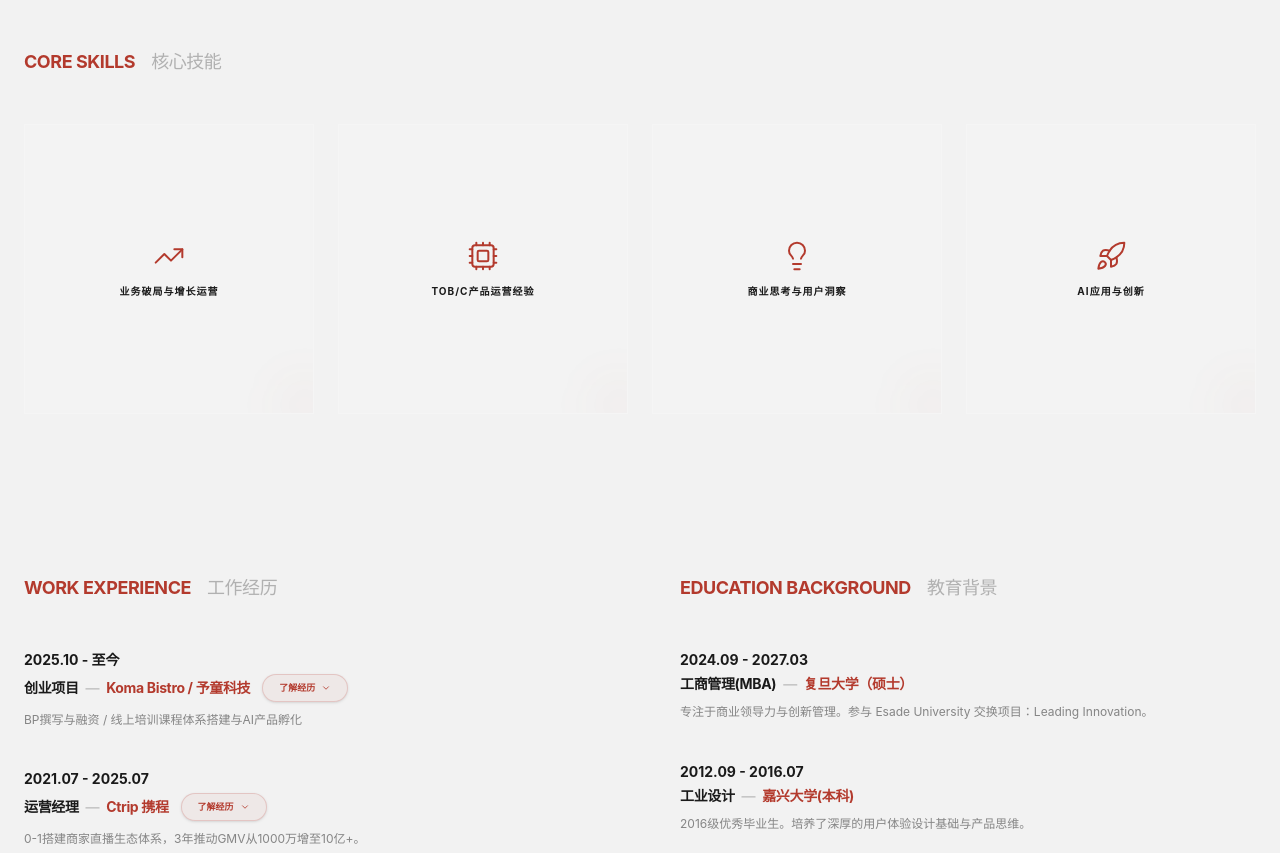
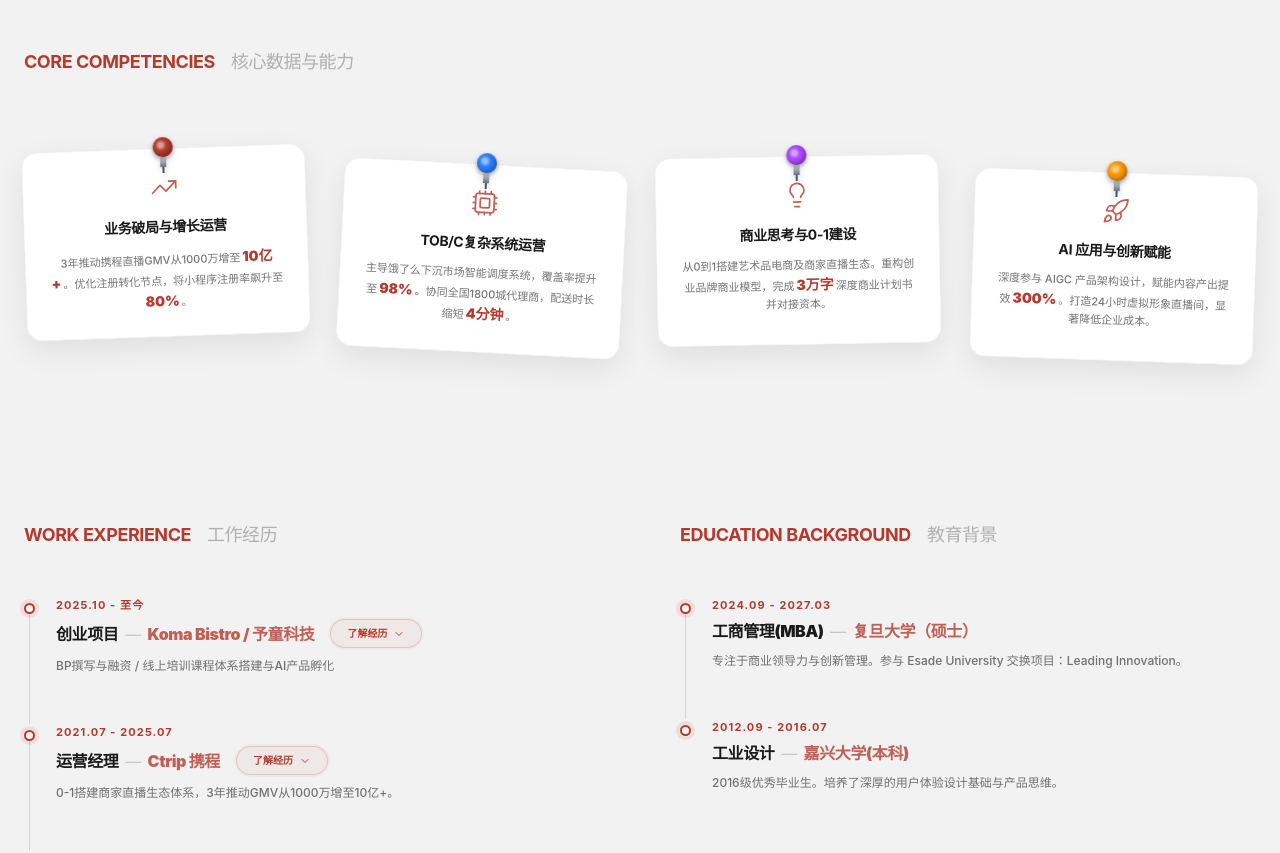
Before and after one commit to zwy0025-dev/jodie-cv, a React (Vite) app: page / in a window 1280 px wide. Shown: the part 880-1733 px from the top of the page. Built offline with nearby package versions, Linux system fonts and the light colour scheme.

Commit message:
Update App.tsx

```diff
--- a/src/App.tsx
+++ b/src/App.tsx
@@ -1,4 +1,3 @@
-
 /**
  * @license
  * SPDX-License-Identifier: Apache-2.0
@@ -78,16 +77,6 @@ const NavItem = ({ zh, en, href }: { zh: string; en: string; href: string }) =>
   </motion.a>
 );
 
-const FloatingLabel = ({ children, delay = 0 }: { children: React.ReactNode; delay?: number }) => (
-  <motion.div
-    animate={{ y: [0, -10, 0] }}
-    transition={{ duration: 4, repeat: Infinity, ease: "easeInOut", delay }}
-    className="bg-ink/80 backdrop-blur-sm px-4 py-2 rounded-full border border-rust/30 shadow-lg"
-  >
-    <span className="text-rust font-bold text-xs tracking-widest">{children}</span>
-  </motion.div>
-);
-
 const BreathingTag = ({ children }: { children: string }) => (
   <motion.span
     animate={{
@@ -135,6 +124,38 @@ const CharacterPop = ({ text, className = "" }: { text: string; className?: stri
   );
 };
 
+// --- 重构的立体图钉便签组件 ---
+const PushPin = ({ colorClass = "bg-rust" }) => (
+  <div className="absolute -top-3 left-1/2 -translate-x-1/2 z-20 flex flex-col items-center drop-shadow-md">
+    {/* 钉子头部 */}
+    <div className={`w-5 h-5 rounded-full ${colorClass} shadow-[inset_-2px_-2px_4px_rgba(0,0,0,0.3),0_2px_4px_rgba(0,0,0,0.3)] relative`}>
+      <div className="absolute top-1 left-1 w-2 h-2 bg-white/50 rounded-full blur-[1px]" />
+    </div>
+    {/* 钉子针脚 */}
+    <div className="w-1.5 h-2.5 bg-gradient-to-b from-gray-300 to-gray-500 shadow-sm" />
+    <div className="w-0.5 h-1.5 bg-gray-600" />
+  </div>
+);
+
+const StickySkillCard = ({ title, dataDesc, icon: Icon, rotation, pinColor }: { title: string, dataDesc: React.ReactNode, icon: any, rotation: string, pinColor: string }) => (
+  <motion.div
+    whileHover={{ scale: 1.05, zIndex: 10 }}
+    className={`relative bg-white p-6 rounded-2xl shadow-[0_10px_30px_rgba(0,0,0,0.08)] border border-ink/5 ${rotation} transition-transform duration-300`}
+  >
+    <PushPin colorClass={pinColor} />
+    <div className="mb-4 text-rust flex justify-center opacity-80">
+      <Icon size={28} strokeWidth={1.5} />
+    </div>
+    <h3 className="text-center font-bold text-sm mb-3 text-ink tracking-tight">
+      {title}
+    </h3>
+    <div className="text-[11px] text-ink/60 leading-relaxed text-center font-medium">
+      {dataDesc}
+    </div>
+  </motion.div>
+);
+
+// --- 重构的时间轴工作经历组件 ---
 const TimelineItem = ({
   date,
   title,
@@ -156,64 +177,86 @@ const TimelineItem = ({
 
   return (
     <motion.div
-      initial={{ opacity: 0, y: 10 }}
-      whileInView={{ opacity: 1, y: 0 }}
+      initial={{ opacity: 0, x: -20 }}
+      whileInView={{ opacity: 1, x: 0 }}
       viewport={{ once: true }}
-      className="mb-10 last:mb-0 group"
+      className="relative pl-8 mb-12 group last:mb-0"
     >
-      <div className="text-ink font-bold text-sm mb-1">{date}</div>
-      <div className="flex flex-wrap items-center gap-3 mb-2">
-        <h4 className="text-sm font-bold tracking-tight">
-          {title} <span className="text-ink/20 mx-1">—</span> <span className="text-rust">{company}</span>
+      {/* Timeline Line & Dot */}
+      <div className="absolute left-[5px] top-2 bottom-[-3rem] w-px bg-rust/20 group-last:bg-transparent transition-colors duration-500 group-hover:bg-rust/50" />
+      <div className="absolute left-0 top-1.5 w-[11px] h-[11px] rounded-full bg-paper border-[2.5px] border-rust shadow-[0_0_0_4px_rgba(179,58,45,0.1)] group-hover:scale-125 group-hover:bg-rust transition-all duration-300 z-10" />
+
+      <div className="text-rust font-bold text-[11px] tracking-widest mb-1.5 uppercase">{date}</div>
+      <div className="flex flex-wrap items-center gap-4 mb-2">
+        <h4 className="text-base font-black tracking-tight text-ink">
+          {title} <span className="text-ink/20 mx-1 font-normal">—</span> <span className="text-rust/80">{company}</span>
         </h4>
         {details && (
-          <button
+          <motion.button
+            animate={{
+              boxShadow: ["0px 0px 0px 0px rgba(179,58,45,0)", "0px 0px 0px 6px rgba(179,58,45,0.15)", "0px 0px 0px 0px rgba(179,58,45,0)"]
+            }}
+            transition={{ duration: 2, repeat: Infinity }}
             onClick={() => setIsExpanded(!isExpanded)}
-            className="text-[9px] font-bold bg-rust/5 text-rust px-4 py-1.5 rounded-full border border-rust/20 hover:bg-rust hover:text-white transition-all flex items-center gap-1.5 shadow-sm"
+            className="text-[10px] font-bold bg-rust/5 text-rust px-4 py-1.5 rounded-full border border-rust/20 hover:bg-rust hover:text-white transition-colors flex items-center gap-1.5 z-10 relative cursor-pointer"
           >
-            了解经历 {isExpanded ? <ChevronDown size={10} className="rotate-180 transition-transform" /> : <ChevronDown size={10} className="transition-transform" />}
-          </button>
+            了解经历 {isExpanded ? <ChevronDown size={12} className="rotate-180 transition-transform" /> : <ChevronDown size={12} className="transition-transform" />}
+          </motion.button>
         )}
       </div>
-      <p className="text-xs text-ink/50 leading-relaxed max-w-xl">{desc}</p>
+      <p className="text-xs text-ink/60 leading-relaxed max-w-xl font-medium">{desc}</p>
 
       {details && (
         <AnimatePresence>
           {isExpanded && (
             <motion.div
-              initial={{ height: 0, opacity: 0 }}
-              animate={{ height: 'auto', opacity: 1 }}
-              exit={{ height: 0, opacity: 0 }}
+              initial={{ height: 0, opacity: 0, marginTop: 0 }}
+              animate={{ height: 'auto', opacity: 1, marginTop: '1.5rem' }}
+              exit={{ height: 0, opacity: 0, marginTop: 0 }}
               className="overflow-hidden"
             >
-              <div className="grid grid-cols-1 md:grid-cols-3 gap-6 mt-6 p-6 bg-white rounded-3xl border border-ink/5 shadow-sm">
-                <div>
-                  <h5 className="text-[10px] font-black uppercase tracking-widest text-rust mb-4 flex items-center gap-2">
-                    <div className="w-1.5 h-1.5 bg-rust rounded-full" /> 工作内容
+              {/* 重构的详情卡片：立体深浅对比 */}
+              <div className="grid grid-cols-1 md:grid-cols-3 gap-4">
+                {/* 卡片 1：工作内容 (浅色基础背景) */}
+                <div className="bg-white p-5 rounded-2xl border border-ink/5 shadow-sm hover:shadow-md transition-shadow">
+                  <h5 className="text-[10px] font-black uppercase tracking-widest text-ink/40 mb-4 flex items-center gap-2">
+                    <div className="w-1.5 h-1.5 bg-ink/20 rounded-full" /> 工作内容
                   </h5>
-                  <ul className="space-y-2">
+                  <ul className="space-y-2.5">
                     {details.content.map((item, i) => (
-                      <li key={i} className="text-xs text-ink/70 leading-relaxed">• {item}</li>
+                      <li key={i} className="text-[11px] text-ink/70 leading-relaxed relative pl-3">
+                        <span className="absolute left-0 top-1.5 w-1 h-1 bg-ink/20 rounded-full" />
+                        {item}
+                      </li>
                     ))}
                   </ul>
                 </div>
-                <div>
-                  <h5 className="text-[10px] font-black uppercase tracking-widest text-rust mb-4 flex items-center gap-2">
-                    <div className="w-1.5 h-1.5 bg-rust rounded-full" /> 核心项目
+                {/* 卡片 2：核心项目 (品牌色浅色背景) */}
+                <div className="bg-rust/[0.03] p-5 rounded-2xl border border-rust/10 shadow-sm hover:shadow-md transition-shadow">
+                  <h5 className="text-[10px] font-black uppercase tracking-widest text-rust/60 mb-4 flex items-center gap-2">
+                    <div className="w-1.5 h-1.5 bg-rust/40 rounded-full" /> 核心项目
                   </h5>
-                  <ul className="space-y-2">
+                  <ul className="space-y-2.5">
                     {details.projects.map((item, i) => (
-                      <li key={i} className="text-xs text-ink/70 leading-relaxed">• {item}</li>
+                      <li key={i} className="text-[11px] text-rust/80 leading-relaxed relative pl-3 font-medium">
+                        <span className="absolute left-0 top-1.5 w-1 h-1 bg-rust/40 rounded-full" />
+                        {item}
+                      </li>
                     ))}
                   </ul>
                 </div>
-                <div>
-                  <h5 className="text-[10px] font-black uppercase tracking-widest text-rust mb-4 flex items-center gap-2">
-                    <div className="w-1.5 h-1.5 bg-rust rounded-full" /> 突出成果
+                {/* 卡片 3：突出成果 (高亮深色背景，突出数据) */}
+                <div className="bg-rust p-5 rounded-2xl shadow-lg hover:-translate-y-1 transition-transform">
+                  <h5 className="text-[10px] font-black uppercase tracking-widest text-white/80 mb-4 flex items-center gap-2">
+                    <div className="w-1.5 h-1.5 bg-white rounded-full shadow-[0_0_5px_rgba(255,255,255,0.8)]" /> 突出成果
                   </h5>
-                  <ul className="space-y-2">
+                  <ul className="space-y-2.5">
                     {details.results.map((item, i) => (
-                      <li key={i} className="text-xs text-ink/70 leading-relaxed">• {item}</li>
+                      <li key={i} className="text-[11px] text-white leading-relaxed relative pl-3 font-medium">
+                        <span className="absolute left-0 top-1.5 w-1 h-1 bg-white/50 rounded-full" />
+                        {/* 简单正则加粗数字部分，凸显业绩 */}
+                        <span dangerouslySetInnerHTML={{ __html: item.replace(/(\d+[%+万亿]*)/g, '<strong class="text-white font-black text-xs bg-white/20 px-1 rounded mx-0.5">$1</strong>') }} />
+                      </li>
                     ))}
                   </ul>
                 </div>
@@ -361,7 +404,6 @@ const NomiMockup = () => (
       transition={{ duration: 3, repeat: Infinity, ease: "easeInOut" }}
       className="relative z-10 w-28 h-28 bg-ink rounded-full flex items-center justify-center shadow-2xl border-[5px] border-white"
     >
-      {/* Nomi Face Mockup */}
       <div className="w-20 h-20 rounded-full bg-rust/10 flex items-center justify-center overflow-hidden">
         <div className="relative">
           <div className="flex gap-5">
@@ -383,7 +425,6 @@ const NomiMockup = () => (
           />
         </div>
       </div>
-      {/* Voice waves */}
       <div className="absolute -bottom-5 flex gap-1">
         {[1, 2, 3, 4, 5, 6].map(i => (
           <motion.div
@@ -412,7 +453,6 @@ const LiveMockup = () => (
       />
       <div className="absolute inset-0 bg-gradient-to-t from-ink/90 via-transparent to-transparent" />
 
-      {/* Live UI Overlay */}
       <div className="absolute top-7 left-4 flex items-center gap-2">
         <div className="w-7 h-7 rounded-full bg-white/20 backdrop-blur-md border border-white/30 overflow-hidden">
           <img src="https://picsum.photos/seed/avatar/100/100" className="w-full h-full object-cover" alt="" />
@@ -438,26 +478,6 @@ const LiveMockup = () => (
       </div>
     </div>
   </div>
-);
-
-const CompetencyBlock = ({ title, icon: Icon }: { title: string; icon: any }) => (
-  <motion.div
-    whileHover={{ y: -5, scale: 1.02 }}
-    className="glass aspect-square flex flex-col items-center justify-center p-6 relative group overflow-hidden cursor-default border-ink/5 transition-all"
-  >
-    <div className="absolute inset-0 bg-rust/0 group-hover:bg-rust/5 transition-colors" />
-    <div className="absolute -right-4 -bottom-4 w-12 h-12 bg-rust/5 rounded-full blur-xl group-hover:bg-rust/20 transition-all" />
-    <motion.div
-      initial={{ opacity: 0, scale: 0.5 }}
-      whileInView={{ opacity: 1, scale: 1 }}
-      className="mb-3 text-rust relative z-10"
-    >
-      <Icon size={32} strokeWidth={1.5} />
-    </motion.div>
-    <span className="text-center font-display font-bold text-[10px] uppercase tracking-widest group-hover:text-rust transition-colors px-2 relative z-10">
-      {title}
-    </span>
-  </motion.div>
 );
 
 const FAQDialog = ({ isOpen, onClose }: { isOpen: boolean; onClose: () => void }) => {
@@ -646,9 +666,9 @@ export default function App() {
 
         {/* 1. About Me (The Identity) */}
         <section id="about" className="relative min-h-screen pt-20 pb-40 overflow-hidden">
-          <div className="grid grid-cols-1 md:grid-cols-12 gap-12 items-start relative">
+          <div className="grid grid-cols-1 md:grid-cols-12 gap-12 items-center relative">
 
-            {/* Left Top: Red Text & Breathing Tags */}
+            {/* Left: Content */}
             <div className="md:col-span-7 pt-12 md:sticky md:top-32">
               <div className="mb-8">
                 <CharacterPop
@@ -691,23 +711,21 @@ export default function App() {
               </div>
             </div>
 
-            {/* Right Top: Large Vertical Block with Photo */}
-            <div className="md:col-span-5 flex justify-end relative">
+            {/* Right: Enlarged, Clean Profile Photo */}
+            <div className="md:col-span-5 flex justify-center md:justify-end relative">
               <motion.div
                 initial={{ opacity: 0, scale: 0.95 }}
                 whileInView={{ opacity: 1, scale: 1 }}
                 viewport={{ once: true }}
                 transition={{ duration: 0.8 }}
-                className="relative w-full max-w-[140px] aspect-[3/4] bg-rust overflow-hidden shadow-2xl"
+                className="relative w-full max-w-[280px] aspect-[3/4] rounded-[2rem] overflow-hidden shadow-[0_20px_50px_rgba(0,0,0,0.15)] border-4 border-white"
               >
-                {/* 已经将图片路径替换为你根目录下的 /me.jpg */}
+                {/* 已经去除红色滤镜和灰色模式，还原真实照片色彩，并放大了尺寸 */}
                 <img
                   src="https://github.com/zwy0025-dev/jodie-cv/blob/main/me.jpg?raw=true"
                   alt="Jodie Zhu"
-                  className="w-full h-full object-cover mix-blend-luminosity hover:mix-blend-normal transition-all duration-700 grayscale hover:grayscale-0"
+                  className="w-full h-full object-cover"
                 />
-                {/* Decorative overlay */}
-                <div className="absolute inset-0 border-[12px] border-rust/20 pointer-events-none" />
               </motion.div>
             </div>
 
@@ -737,24 +755,65 @@ export default function App() {
           </div>
         </section>
 
-        {/* 2. Core Competency (The Competency) */}
+        {/* 2. Core Competency (便签看板设计) */}
         <section id="skills" className="mb-40">
-          <SectionHeader zh="核心技能" en="Core Skills" />
-          <div className="grid grid-cols-2 md:grid-cols-4 gap-6">
-            <CompetencyBlock title="业务破局与增长运营" icon={TrendingUp} />
-            <CompetencyBlock title="ToB/C产品运营经验" icon={Cpu} />
-            <CompetencyBlock title="商业思考与用户洞察" icon={Lightbulb} />
-            <CompetencyBlock title="AI应用与创新" icon={Rocket} />
+          <SectionHeader zh="核心数据与能力" en="Core Competencies" />
+
+          <div className="grid grid-cols-1 md:grid-cols-2 lg:grid-cols-4 gap-8 py-6">
+            <StickySkillCard
+              title="业务破局与增长运营"
+              icon={TrendingUp}
+              pinColor="bg-rust"
+              rotation="rotate-[-2deg]"
+              dataDesc={
+                <>
+                  3年推动携程直播GMV从1000万增至<strong className="text-rust font-black text-sm mx-0.5">10亿+</strong>。优化注册转化节点，将小程序注册率飙升至<strong className="text-rust font-black text-sm mx-0.5">80%</strong>。
+                </>
+              }
+            />
+            <StickySkillCard
+              title="ToB/C复杂系统运营"
+              icon={Cpu}
+              pinColor="bg-blue-500"
+              rotation="rotate-[3deg] translate-y-4"
+              dataDesc={
+                <>
+                  主导饿了么下沉市场智能调度系统，覆盖率提升至<strong className="text-rust font-black text-sm mx-0.5">98%</strong>。协同全国1800城代理商，配送时长缩短<strong className="text-rust font-black text-sm mx-0.5">4分钟</strong>。
+                </>
+              }
+            />
+            <StickySkillCard
+              title="商业思考与0-1建设"
+              icon={Lightbulb}
+              pinColor="bg-purple-500"
+              rotation="rotate-[-1deg] translate-y-2"
+              dataDesc={
+                <>
+                  从0到1搭建艺术品电商及商家直播生态。重构创业品牌商业模型，完成<strong className="text-rust font-black text-sm mx-0.5">3万字</strong>深度商业计划书并对接资本。
+                </>
+              }
+            />
+            <StickySkillCard
+              title="AI 应用与创新赋能"
+              icon={Rocket}
+              pinColor="bg-amber-500"
+              rotation="rotate-[2deg] translate-y-6"
+              dataDesc={
+                <>
+                  深度参与 AIGC 产品架构设计，赋能内容产出提效<strong className="text-rust font-black text-sm mx-0.5">300%</strong>。打造24小时虚拟形象直播间，显著降低企业成本。
+                </>
+              }
+            />
           </div>
         </section>
 
-        {/* 3. Experience & Education (The Timeline) */}
+        {/* 3. Experience & Education (带时间轴体验) */}
         <section id="experience" className="mb-40">
           <div className="grid grid-cols-1 md:grid-cols-2 gap-20">
             {/* Experience Column */}
             <div>
               <SectionHeader zh="工作经历" en="Work Experience" />
-              <div className="space-y-4">
+              <div className="relative">
                 <TimelineItem
                   date="2025.10 - 至今"
                   title="创业项目"
@@ -849,7 +908,7 @@ export default function App() {
             {/* Education Column */}
             <div>
               <SectionHeader zh="教育背景" en="Education Background" />
-              <div className="space-y-4">
+              <div className="relative">
                 <TimelineItem
                   date="2024.09 - 2027.03"
                   title="工商管理(MBA)"
@@ -874,7 +933,7 @@ export default function App() {
             <ProjectCard
               title="下沉市场外卖配送提效"
               tag="智能系统覆盖与调优"
-              desc="主导饿了么下沉市场智能调度系统覆盖率从30%提升至98%，对结算法团队优化算法，帮助全国1800个城市代理商实现降本增效（配送时长缩短4分钟，骑手背单能力提升2 单/人）。。"
+              desc="主导饿了么下沉市场智能调度系统覆盖率从30%提升至98%，对结算法团队优化算法，帮助全国1800个城市代理商实现降本增效（配送时长缩短4分钟，骑手背单能力提升2 单/人）。"
             />
             <ProjectCard
               title="一条艺术电商平台"
```
